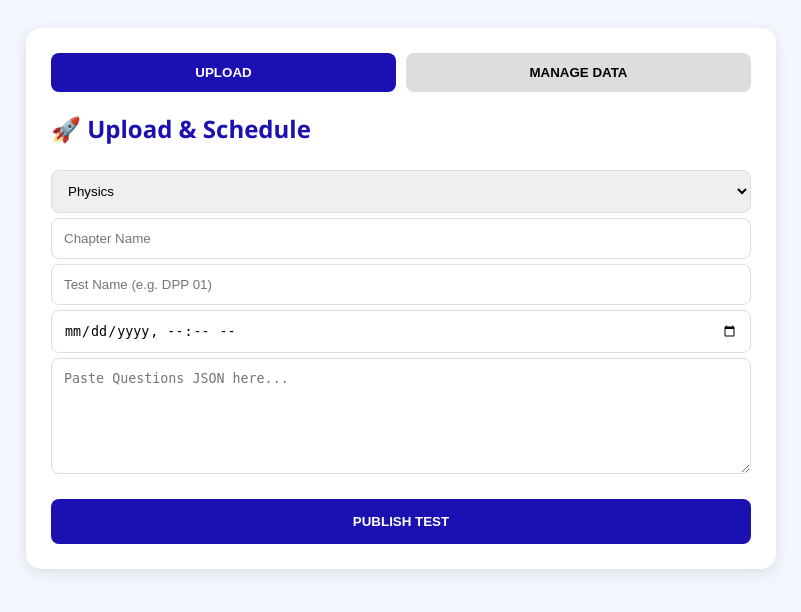
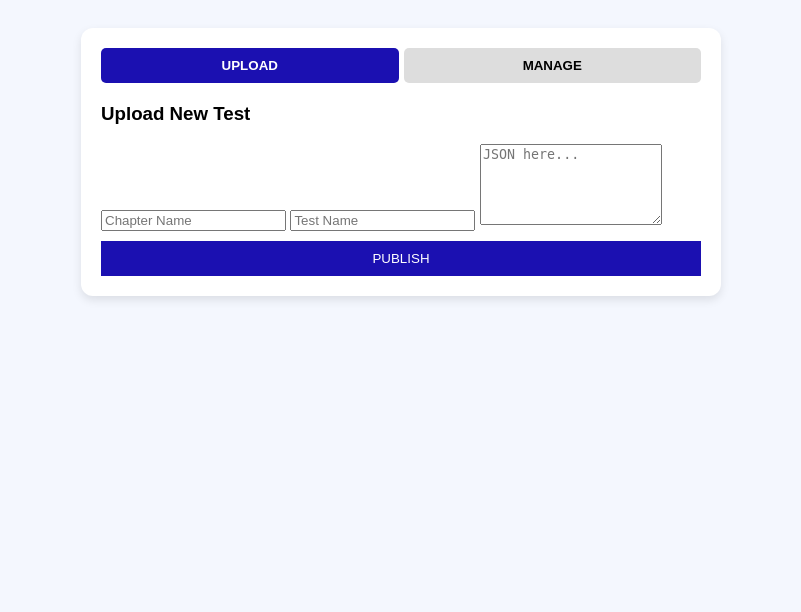
Before and after one commit to rajfeuewhs/Neet-question, a Flask app: page /admin in a window 1280 px wide. Shown: the top 612 px of the page, without its empty margins (239-1040 px from the left). Run offline with Flask 3, Linux system fonts and the light colour scheme.

Commit message:
Update admin.html

```diff
--- a/templates/admin.html
+++ b/templates/admin.html
@@ -1,49 +1,41 @@
 <!DOCTYPE html>
 <html>
 <head>
-    <title>Advanced Admin Panel</title>
+    <title>Clean Admin Panel</title>
     <meta name="viewport" content="width=device-width, initial-scale=1">
     <style>
-        body { font-family: 'Segoe UI', sans-serif; padding: 20px; background: #f4f7fe; }
-        .box { background: white; padding: 25px; border-radius: 15px; max-width: 700px; margin: auto; box-shadow: 0 4px 15px rgba(0,0,0,0.1); }
-        .tabs { display: flex; gap: 10px; margin-bottom: 20px; }
-        .tab-btn { flex: 1; padding: 12px; cursor: pointer; border: none; border-radius: 8px; background: #ddd; font-weight: bold; }
+        body { font-family: sans-serif; padding: 20px; background: #f4f7fe; }
+        .box { background: white; padding: 20px; border-radius: 12px; max-width: 600px; margin: auto; box-shadow: 0 4px 10px rgba(0,0,0,0.1); }
+        .tabs { display: flex; gap: 5px; margin-bottom: 20px; }
+        .tab-btn { flex: 1; padding: 10px; cursor: pointer; border: none; border-radius: 5px; background: #ddd; font-weight: bold; }
         .tab-btn.active { background: #1b10b1; color: white; }
-        label { font-weight: bold; display: block; margin-top: 15px; }
-        input, select, textarea { width: 100%; padding: 12px; margin-top: 5px; border-radius: 8px; border: 1px solid #ddd; box-sizing: border-box; }
-        .main-btn { width: 100%; padding: 15px; background: #1b10b1; color: white; border: none; border-radius: 8px; cursor: pointer; font-weight: bold; margin-top: 20px; }
-        .tree-container { background: #fff; padding: 10px; border-radius: 10px; }
-        .sub-row { background: #1b10b1; color: white; padding: 10px; border-radius: 8px; margin-top: 15px; display: flex; justify-content: space-between; align-items: center; }
-        .chap-row { background: #f0f2ff; padding: 8px 15px; margin: 8px 0 8px 20px; border-radius: 6px; display: flex; justify-content: space-between; align-items: center; border-left: 3px solid #1b10b1; }
-        .test-row { background: #fff; padding: 6px 15px; margin: 4px 0 4px 40px; border-radius: 4px; display: flex; justify-content: space-between; align-items: center; border-bottom: 1px solid #eee; }
-        .del-btn { background: #ff4d4d; color: white; border: none; padding: 4px 8px; border-radius: 4px; cursor: pointer; font-size: 0.7rem; font-weight: bold; }
+
+        /* Dropdown Styles */
+        .collapsible { background: #1b10b1; color: white; cursor: pointer; padding: 12px; width: 100%; border: none; text-align: left; outline: none; font-size: 15px; margin-top: 10px; border-radius: 5px; display: flex; justify-content: space-between; align-items: center; }
+        .content { display: none; padding: 0 18px; background-color: white; border-left: 2px solid #1b10b1; margin-bottom: 10px; }
+        .chap-box { background: #f0f2ff; padding: 10px; margin: 5px 0; border-radius: 5px; cursor: pointer; display: flex; justify-content: space-between; align-items: center; }
+        .test-box { padding: 8px; border-bottom: 1px solid #eee; display: flex; justify-content: space-between; align-items: center; font-size: 0.9rem; }
+        .del-btn { background: #ff4d4d; color: white; border: none; padding: 4px 8px; border-radius: 3px; cursor: pointer; font-size: 0.7rem; }
     </style>
 </head>
 <body>
     <div class="box">
         <div class="tabs">
             <button class="tab-btn active" id="btn-up" onclick="showTab('upload')">UPLOAD</button>
-            <button class="tab-btn" id="btn-mn" onclick="showTab('manage')">MANAGE DATA</button>
+            <button class="tab-btn" id="btn-mn" onclick="showTab('manage')">MANAGE</button>
         </div>
 
         <div id="upload-sec">
-            <h2 style="color:#1b10b1">🚀 Upload & Schedule</h2>
-            <select id="sub" onchange="toggleCustom(this.value)">
-                <option value="physics">Physics</option><option value="chemistry">Chemistry</option>
-                <option value="botany">Botany</option><option value="zoology">Zoology</option>
-                <option value="custom">-- Add New Subject --</option>
-            </select>
-            <input type="text" id="custom-sub" placeholder="Enter New Subject Name" style="display:none;">
+            <h3>Upload New Test</h3>
             <input type="text" id="chap" placeholder="Chapter Name">
-            <input type="text" id="tname" placeholder="Test Name (e.g. DPP 01)">
-            <input type="datetime-local" id="unlock">
-            <textarea id="jsondata" rows="6" placeholder="Paste Questions JSON here..."></textarea>
-            <button class="main-btn" onclick="upload()">PUBLISH TEST</button>
+            <input type="text" id="tname" placeholder="Test Name">
+            <textarea id="jsondata" rows="5" placeholder="JSON here..."></textarea>
+            <button style="width:100%; padding:10px; background:#1b10b1; color:white; border:none; margin-top:10px;" onclick="upload()">PUBLISH</button>
         </div>
 
         <div id="manage-sec" style="display:none;">
-            <h2 style="color:#1b10b1">🛠️ Advanced Tree Management</h2>
-            <div id="manage-tree" class="tree-container">Loading...</div>
+            <h3>🛠️ Manage Data (Click to Expand)</h3>
+            <div id="manage-tree">Loading...</div>
         </div>
     </div>
 
@@ -51,59 +43,61 @@
         function showTab(t) {
             document.getElementById('upload-sec').style.display = t=='upload'?'block':'none';
             document.getElementById('manage-sec').style.display = t=='manage'?'block':'none';
-            document.getElementById('btn-up').classList.toggle('active', t=='upload');
-            document.getElementById('btn-mn').classList.toggle('active', t=='manage');
             if(t=='manage') loadTree();
-        }
-
-        function toggleCustom(v) { document.getElementById('custom-sub').style.display = v=='custom'?'block':'none'; }
-
-        async function upload() {
-            const sub = document.getElementById('sub').value;
-            const finalSub = sub=='custom' ? document.getElementById('custom-sub').value : sub;
-            const data = {
-                subject: finalSub, chapter: document.getElementById('chap').value,
-                test_name: document.getElementById('tname').value,
-                unlock_at: document.getElementById('unlock').value,
-                questions: JSON.parse(document.getElementById('jsondata').value)
-            };
-            const res = await fetch('/save_test', { method: 'POST', headers: {'Content-Type': 'application/json'}, body: JSON.stringify(data) });
-            const r = await res.json();
-            alert(r.success ? "Success!" : "Error: " + r.message);
-            if(r.success) location.reload();
         }
 
         async function loadTree() {
             const res = await fetch('/get_config?t=' + Date.now());
             const config = await res.json();
             let h = '';
-            for(let s in config) {
-                h += `<div class="sub-row">
-                    <b>📁 Subject: ${s.toUpperCase()}</b>
-                    <button class="del-btn" onclick="handleDelete({subject:'${s}', target:'subject'})">DELETE SUBJECT</button>
-                </div>`;
-                for(let c in config[s]) {
-                    h += `<div class="chap-row">
+
+            for (let s in config) {
+                h += `
+                <button class="collapsible" onclick="toggleDisplay('sub-${s}')">
+                    <span>📁 ${s.toUpperCase()}</span>
+                    <span onclick="event.stopPropagation(); handleDelete({subject:'${s}', target:'subject'})" style="background:red; padding:2px 6px; font-size:10px; border-radius:3px;">DEL SUBJECT</span>
+                </button>
+                <div id="sub-${s}" class="content">`;
+
+                for (let c in config[s]) {
+                    h += `
+                    <div class="chap-box" onclick="toggleDisplay('chap-${s}-${c.replace(/ /g,'_')}')">
                         <span>📖 ${c}</span>
-                        <button class="del-btn" style="background:#ff9800" onclick="handleDelete({subject:'${s}', chapter:'${c}', target:'chapter'})">Delete Chapter</button>
-                    </div>`;
+                        <button class="del-btn" style="background:orange;" onclick="event.stopPropagation(); handleDelete({subject:'${s}', chapter:'${c}', target:'chapter'})">Del Chap</button>
+                    </div>
+                    <div id="chap-${s}-${c.replace(/ /g,'_')}" class="content" style="padding-left:20px; border-left:1px dashed #ccc;">`;
+
                     config[s][c].forEach(t => {
-                        h += `<div class="test-row">
+                        h += `
+                        <div class="test-box">
                             <span>📄 ${t.name}</span>
                             <button class="del-btn" onclick="handleDelete({subject:'${s}', chapter:'${c}', test_name:'${t.name}', target:'test'})">Delete DPP</button>
                         </div>`;
                     });
+                    h += `</div>`;
                 }
+                h += `</div>`;
             }
-            document.getElementById('manage-tree').innerHTML = h || "No data available.";
+            document.getElementById('manage-tree').innerHTML = h || "No Data Found";
+        }
+
+        function toggleDisplay(id) {
+            let el = document.getElementById(id);
+            el.style.display = (el.style.display === "block") ? "none" : "block";
         }
 
         async function handleDelete(params) {
-            if(!confirm(`Kya aap is ${params.target} ko sach mein delete karna chahte hain?`)) return;
-            const res = await fetch('/delete_item', { method: 'POST', headers: {'Content-Type': 'application/json'}, body: JSON.stringify(params) });
+            if(!confirm("Are you sure?")) return;
+            const res = await fetch('/delete_item', {
+                method: 'POST',
+                headers: {'Content-Type': 'application/json'},
+                body: JSON.stringify(params)
+            });
             const r = await res.json();
-            if(r.success) loadTree(); else alert("Error");
+            if(r.success) loadTree();
         }
+
+        // Add upload function here...
     </script>
 </body>
 </html>
```
